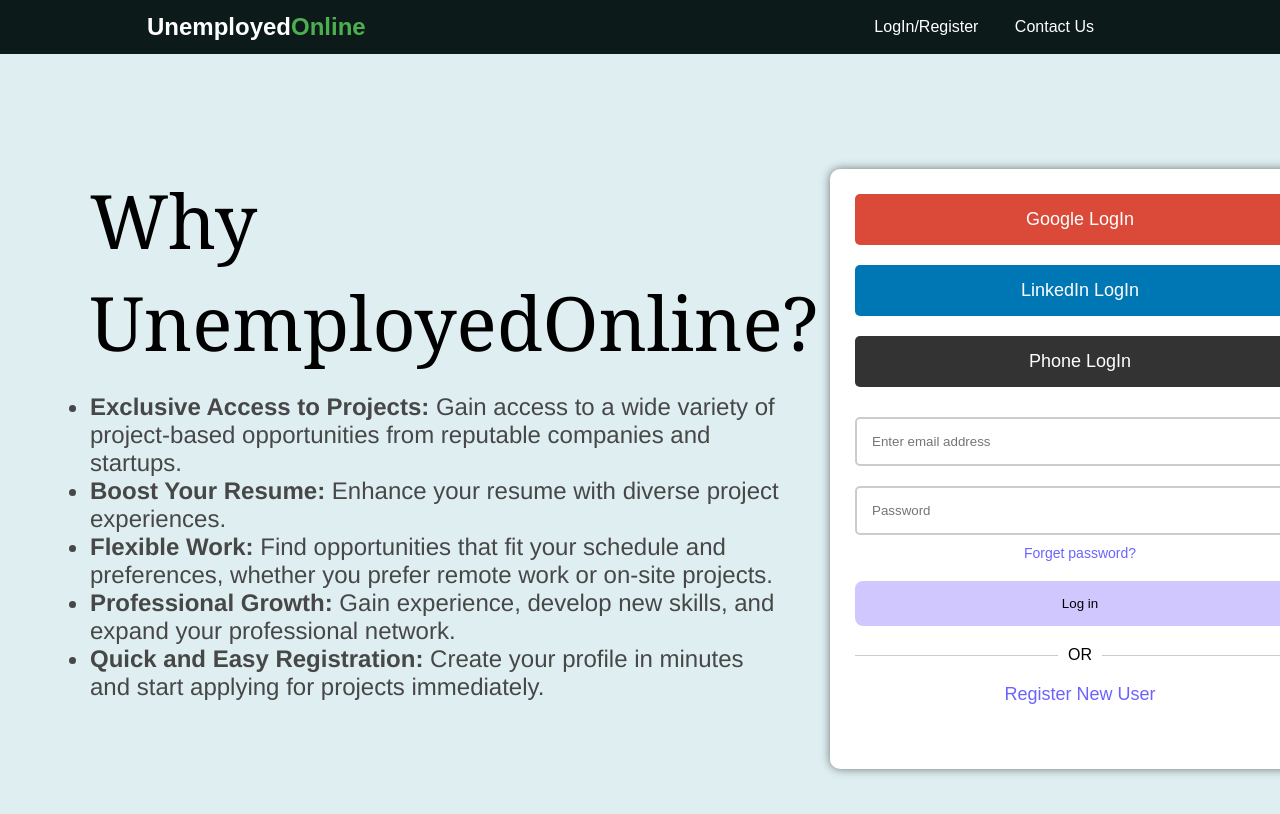
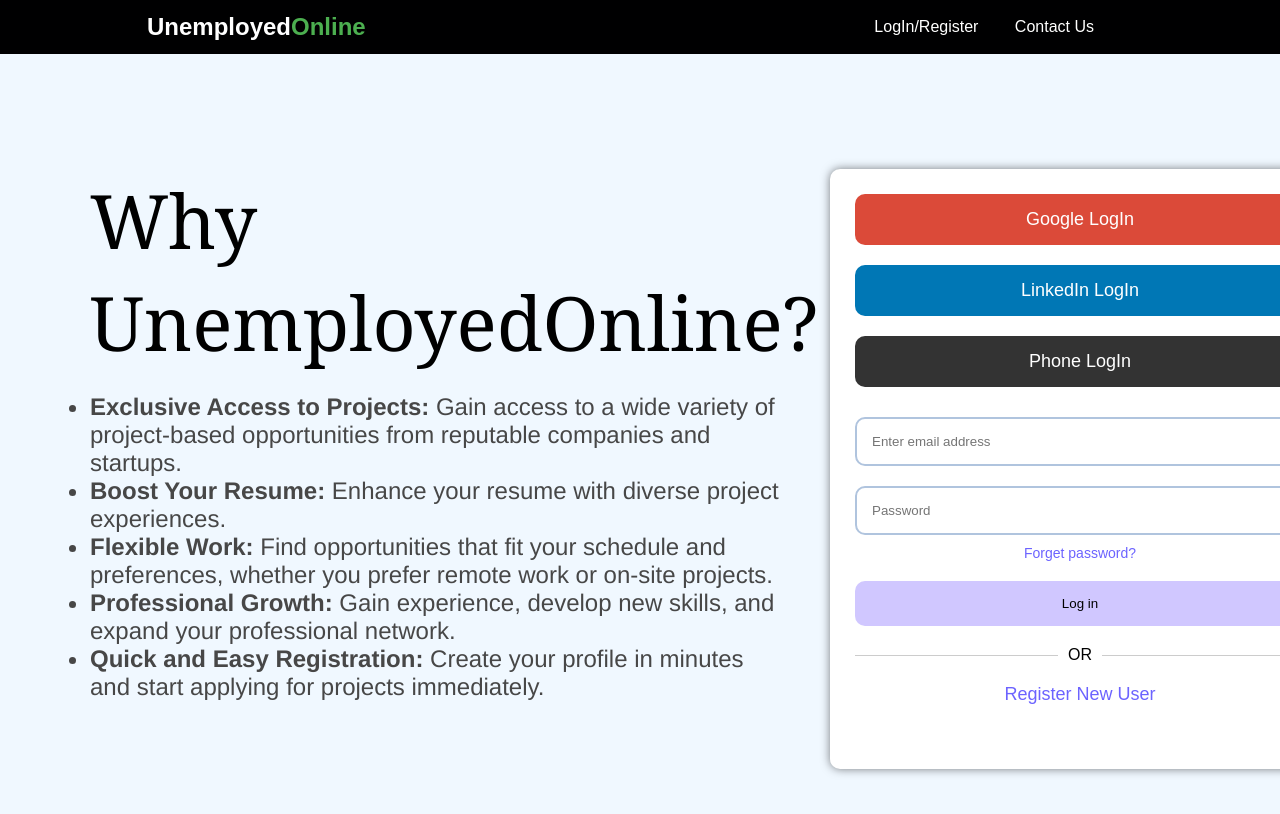
Before and after one commit to nitinsreevstv/unemployedOnline, a plain HTML site: page LogIn/Register.html in a window 1280 px wide. Shown: the top 814 px of the page. Drawn offline with Linux system fonts and the light colour scheme.

Commit message:
color update

```diff
--- a/LogIn/style1.css
+++ b/LogIn/style1.css
@@ -1,4 +1,4 @@
-/* header css  */
+/* Reset default styles */
 * {
     box-sizing: border-box;
     margin: 0;
@@ -10,7 +10,7 @@ body {
     font-family: Arial, sans-serif;
     margin: 0;
     padding: 0;
-    background-color: #DEEEF1;
+    background-color:  #F0F8FF;
 }
 
 /* Fixed header styles */
@@ -19,7 +19,7 @@ body {
     top: 0;
     left: 0;
     width: 100%;
-    background-color: #0C1A1A;
+    background-color: #000001;
     color: #fff;
     padding: 10px 60px 10px 147px;
     display: flex;
@@ -122,7 +122,7 @@ body {
     align-items: center;
     justify-content: center;
     padding: 15px;
-    border-radius: 5px;
+    border-radius: 10px;
     font-size: 18px;
     cursor: pointer;
 }
@@ -146,8 +146,8 @@ body {
     width: 100%;
     padding: 15px;
     margin: 10px 0;
-    border: 2px solid #ccc;
-    border-radius: 5px;
+    border: 2px solid #B0C4DE;
+    border-radius: 10px;
 }
 
 .forgot-password {
@@ -163,7 +163,7 @@ body {
     color: black;
     padding: 15px;
     border: none;
-    border-radius: 8px;
+    border-radius: 10px;
     width: 100%;
     cursor: pointer;
     margin: auto;
@@ -227,7 +227,7 @@ body {
 .form-group textarea {
     width: 100%;
     padding: 10px;
-    border: 1px solid #ccc;
+    border: 1px solid #B0C4DE;
     border-radius: 5px;
     font-size: 14px;
 }
@@ -259,7 +259,7 @@ body {
     color: white;
     padding: 10px;
     border: none;
-    border-radius: 5px;
+    border-radius: 10px;
     width: 100%;
     font-size: 16px;
     cursor: pointer;
--- a/styles.css
+++ b/styles.css
@@ -10,7 +10,7 @@ body {
     font-family: Arial, sans-serif;
     margin: 0;
     padding: 0;
-    background-color: #DEEEF1;
+    background-color:  #F0F8FF;
 }
 
 /* Fixed header styles */
@@ -19,7 +19,7 @@ body {
     top: 0;
     left: 0;
     width: 100%;
-    background-color: #0C1A1A;
+    background-color: #000001;
     color: #fff;
     padding: 10px 60px 10px 147px;
     display: flex;
@@ -105,7 +105,7 @@ body {
 }
 .rightSection img {
     max-width: 100%;
-    border: 2px solid white;
+    border: 2px solid #B0C4DE;
     border-radius: 50px;
     height: auto;
     padding: 20px;
```
